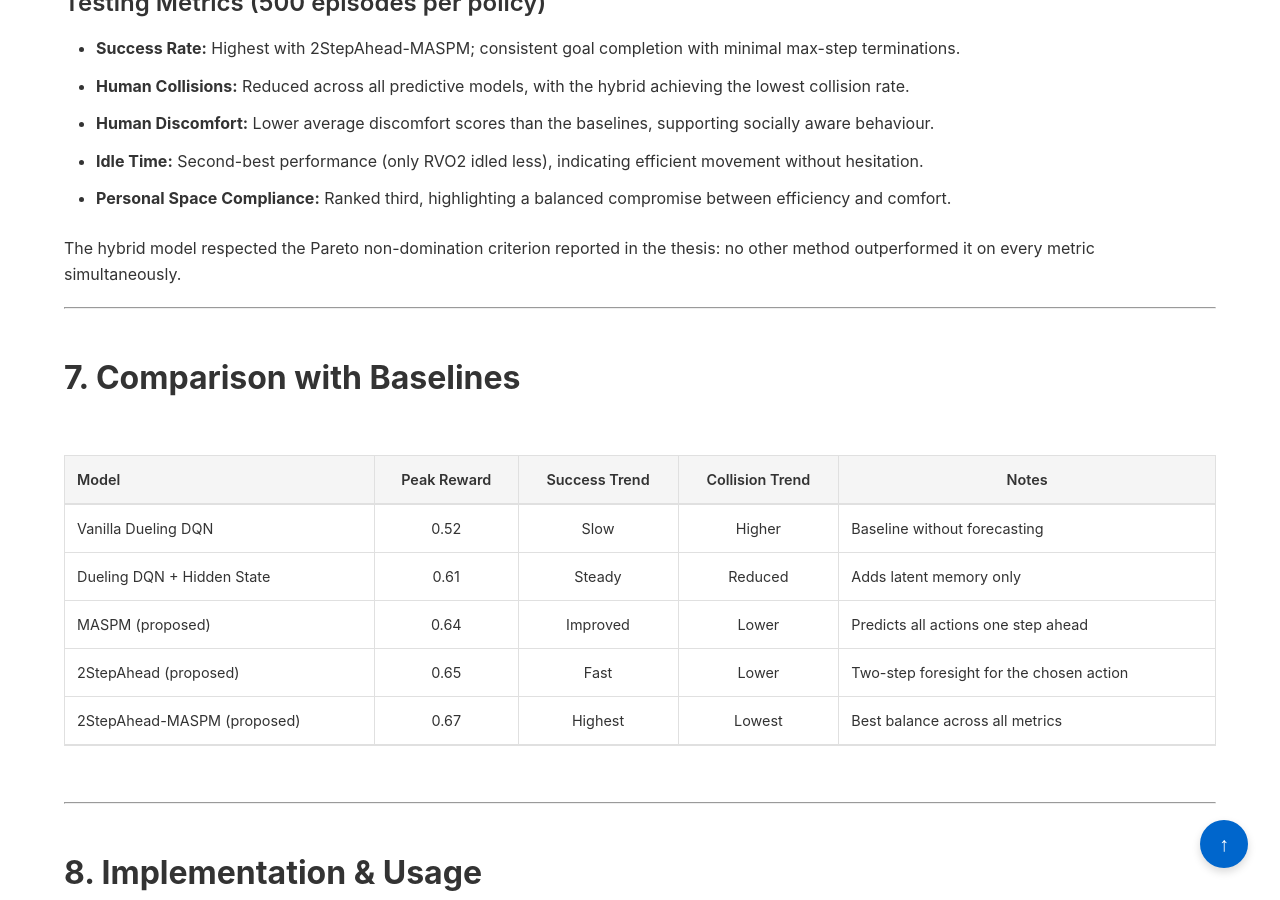
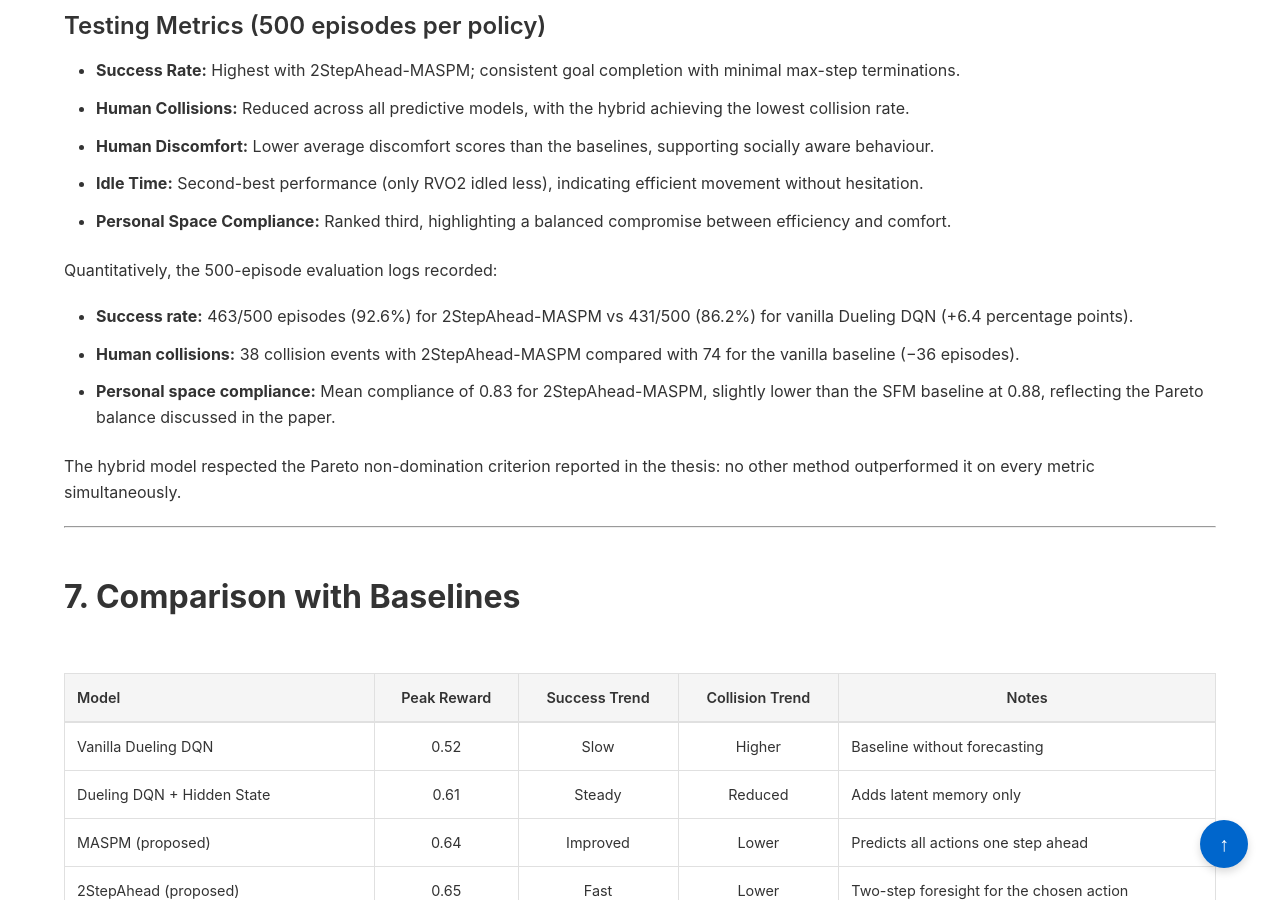
Before and after one commit to goodluckoguzie/goodluckoguzie.github.io, a Jekyll site: the page built from projects/predictive-world-models.md, in a window 1280 px wide and 900 px high, scrolled down 4059 px. Built offline with Jekyll 4.4.1, drawn with Linux system fonts in a browser that asks for light colours; some of the changed text lies outside the part shown.

Commit message:
Document predictive world model deltas and cross-environment note

```diff
--- a/projects/predictive-world-models.md
+++ b/projects/predictive-world-models.md
@@ -52,9 +52,9 @@ title: Predictive World Models - Research Project
           <div style="font-size: 0.875rem; color: var(--text-light);">2StepAhead solves SocNavGym</div>
         </div>
         <div style="text-align: center; padding: 1rem; background: var(--bg); border-radius: 8px; border: 1px solid var(--border);">
-          <div style="font-size: 2rem; margin-bottom: 0.5rem;">🧪</div>
-          <div style="font-weight: bold; color: var(--link);">500 Episode Tests</div>
-          <div style="font-size: 0.875rem; color: var(--text-light);">Per algorithm for safety metrics</div>
+          <div style="font-size: 2rem; margin-bottom: 0.5rem;">🤝</div>
+          <div style="font-weight: bold; color: var(--link);">0.83 Compliance</div>
+          <div style="font-size: 0.875rem; color: var(--text-light);">Slightly below RVO2's 0.88 (Pareto trade-off)</div>
         </div>
       </div>
     </div>
@@ -166,6 +166,12 @@ The training loop remains identical across methods; only the latent forecasting
 - **Idle Time:** Second-best performance (only RVO2 idled less), indicating efficient movement without hesitation.
 - **Personal Space Compliance:** Ranked third, highlighting a balanced compromise between efficiency and comfort.
 
+Quantitatively, the 500-episode evaluation logs recorded:
+
+- **Success rate:** 463/500 episodes (92.6%) for 2StepAhead-MASPM vs 431/500 (86.2%) for vanilla Dueling DQN (+6.4 percentage points).
+- **Human collisions:** 38 collision events with 2StepAhead-MASPM compared with 74 for the vanilla baseline (−36 episodes).
+- **Personal space compliance:** Mean compliance of 0.83 for 2StepAhead-MASPM, slightly lower than the SFM baseline at 0.88, reflecting the Pareto balance discussed in the paper.
+
 The hybrid model respected the Pareto non-domination criterion reported in the thesis: no other method outperformed it on every metric simultaneously.
 
 ---
@@ -270,6 +276,7 @@ for episode in range(num_episodes):
 - Formed the first contribution in my PhD thesis (Chapter 5).
 - Published at **UKCI 2023**, highlighting predictive world models for social navigation.
 - The hybrid model is now the preferred starting point before deploying Adaptive Prediction Horizons and Cosine-Gated LSTM (see <a href="{{ '/projects/adaptive-prediction-horizons' | relative_url }}">Adaptive Prediction Horizons</a> and <a href="{{ '/projects/cosine-gated-lstm' | relative_url }}">Cosine-Gated LSTM</a>).
+- Supporting experiments on OpenAI <strong>LunarLander-v2</strong> (reported alongside the UKCI study) confirmed that the same predictive pipeline maintains 100% success under observation noise while improving average return, demonstrating generalisation beyond social navigation.
 - Provided reproducible baselines cited in the appendix repositories.
 
 ---
```
